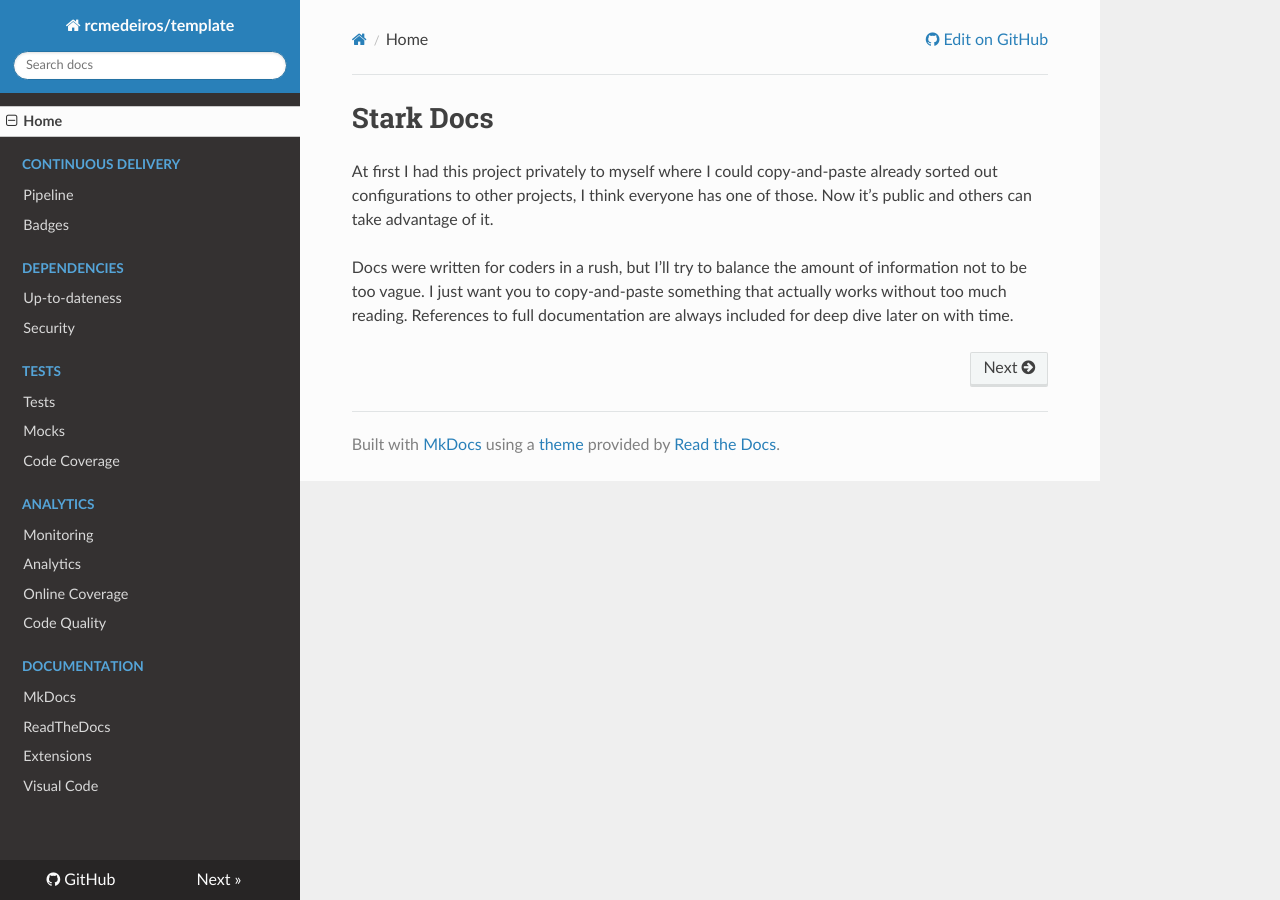
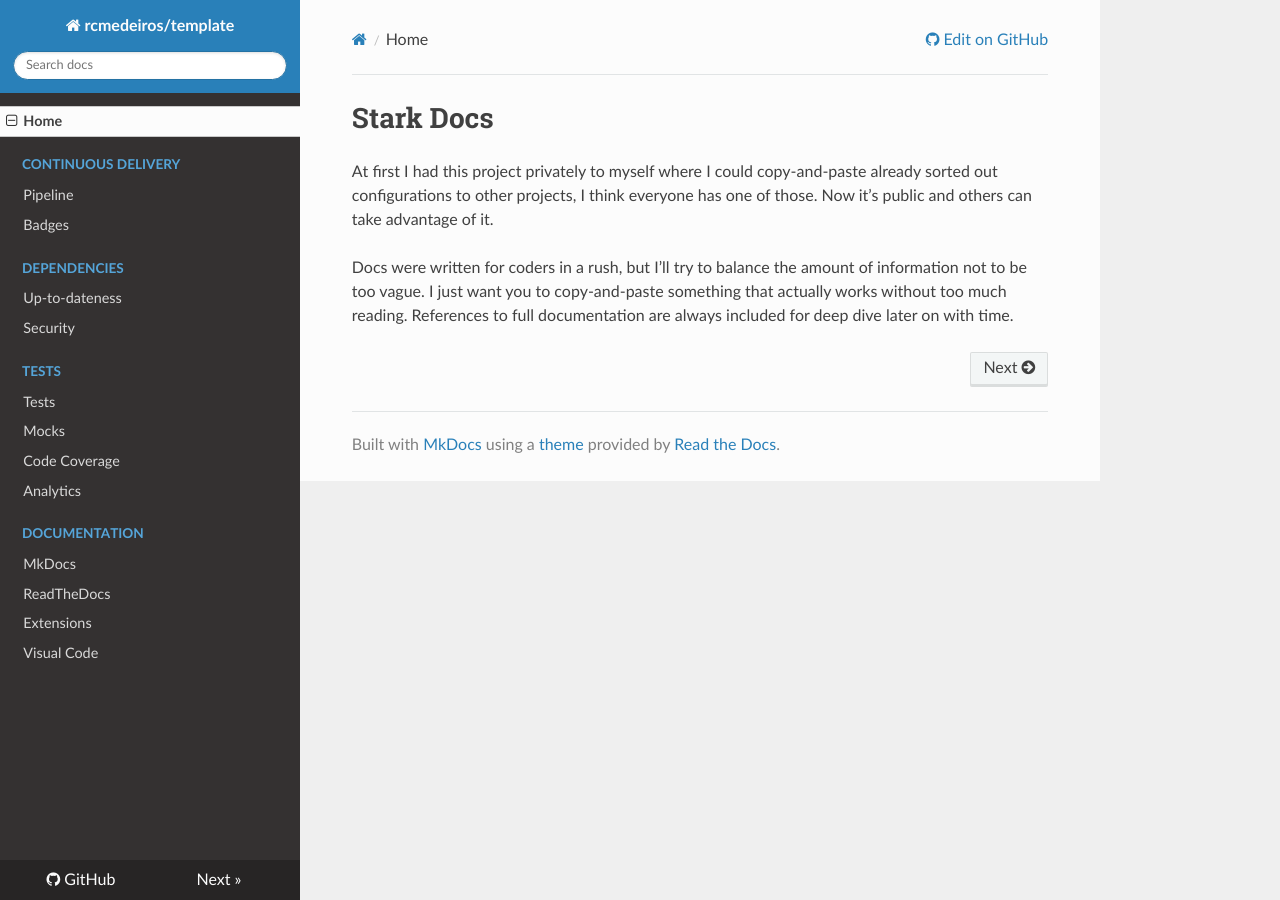
Before and after one commit to rcmedeiros/template, an MkDocs documentation site: the page built from mkdocs/index.md, in a window 1280 px wide. Built offline with MkDocs 1.6.1, drawn with Linux system fonts in a browser that asks for light colours; nearby versions of some CDN libraries.

Commit message:
docs: Review docs menu
Docs menu will have a single page about analytics

```diff
--- a/mkdocs.yml
+++ b/mkdocs.yml
@@ -37,11 +37,7 @@ nav:
               - Tests: tests.md
               - Mocks: mocks.md
               - Code Coverage: coverage.md
-      - Analytics:
-              - Monitoring: monitoring.md
-              - Analytics: analytics.md
-              - Online Coverage: online_coverage.md
-              - Code Quality: code_quality.md
+      - Analytics: analytics.md
       - Documentation:
               - MkDocs: mkdocs.md
               - ReadTheDocs: rtd.md
```
